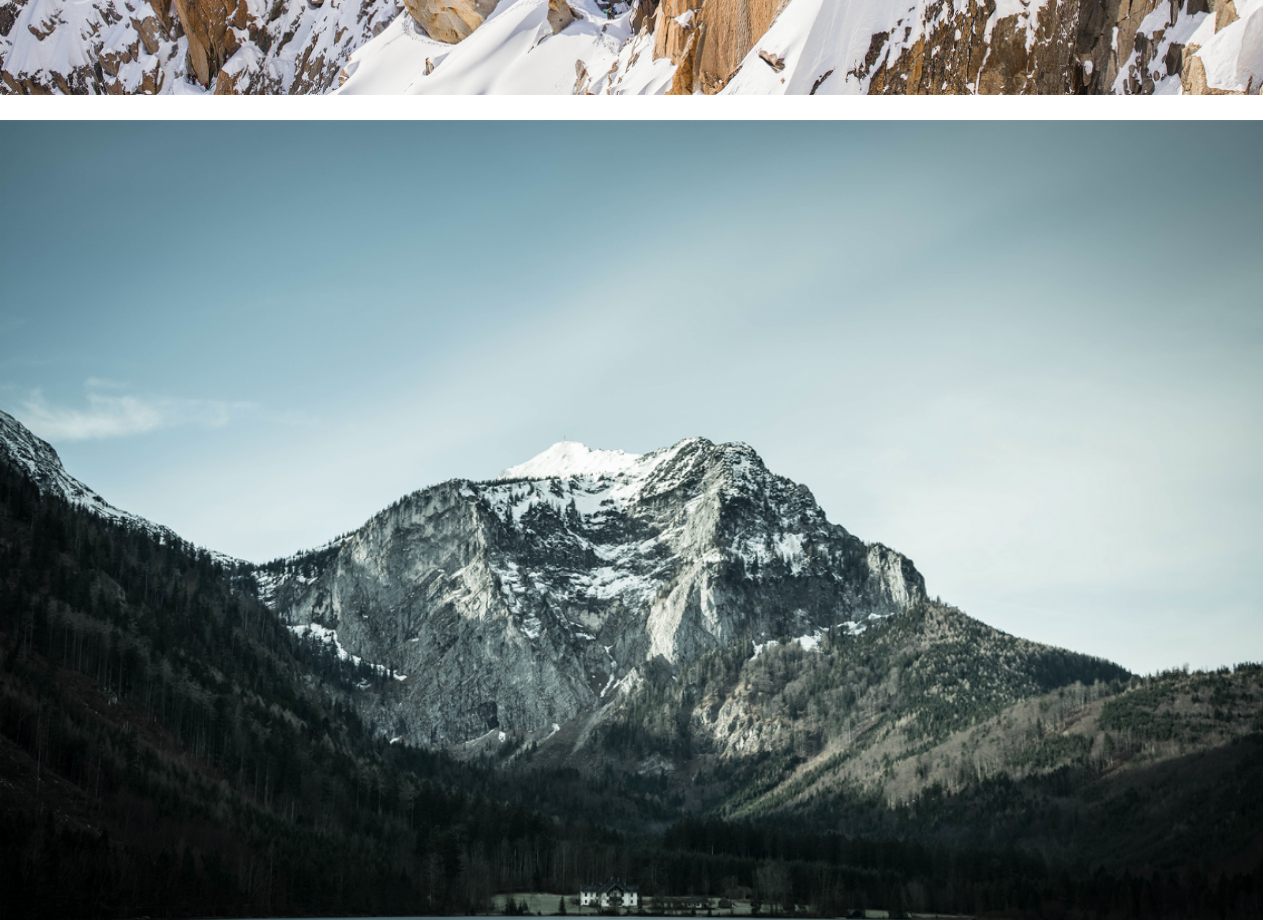
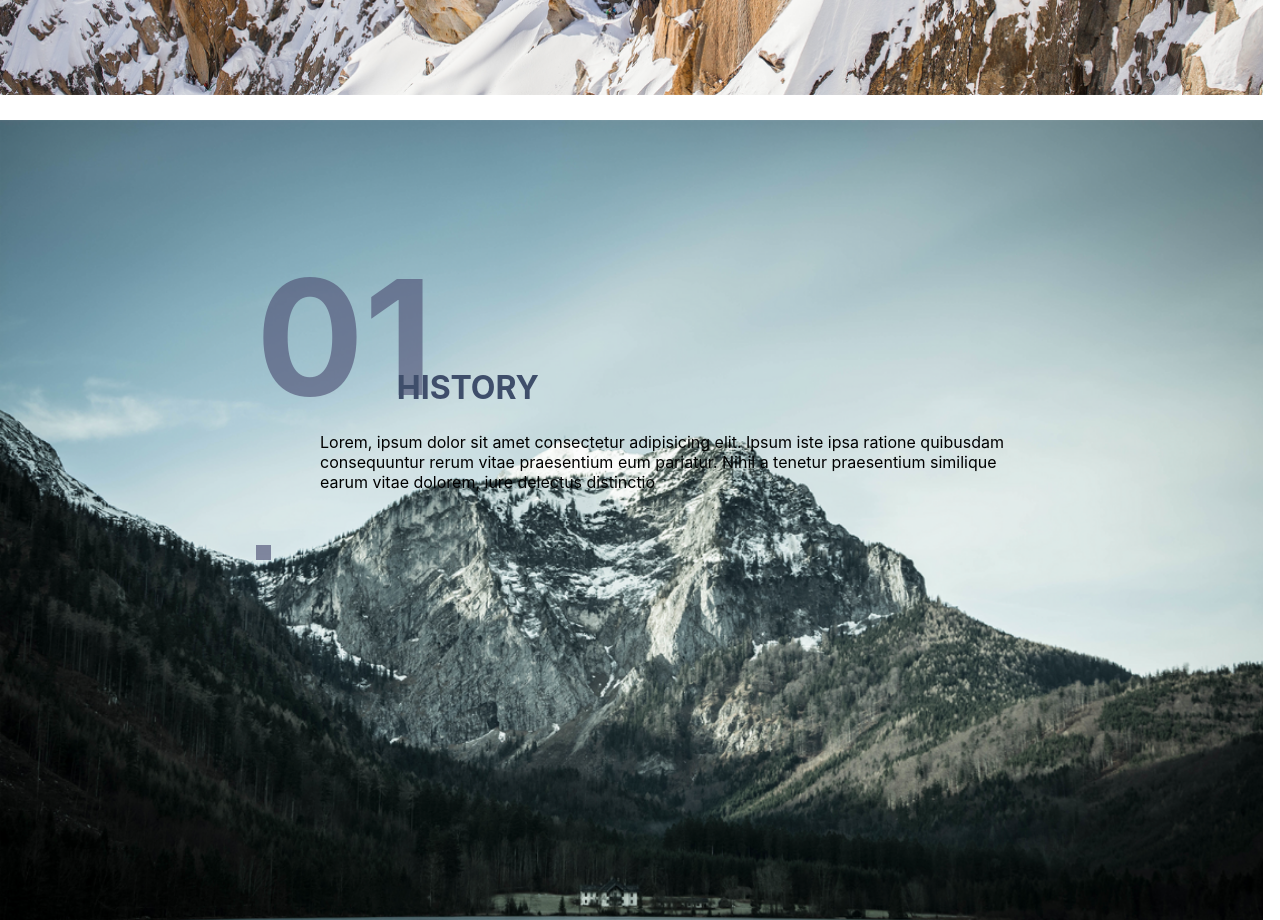
Before and after one commit to RhisavRay/Project-for-CT, a React (Create React App) app: page / in a window 1280 px wide. Shown: the part 680-1600 px from the top of the page. Built offline with nearby package versions, Linux system fonts and the light colour scheme.

Commit message:
Image 2 is done

```diff
--- a/src/components/Two.jsx
+++ b/src/components/Two.jsx
@@ -1,4 +1,5 @@
 import React from 'react'
+import "../styles/two.css"
 
 const Two = () => {
   return (
@@ -6,11 +7,21 @@ const Two = () => {
 
         <img src={require('../Assets/Image_2.png')} alt="Losangeles Mountains" className="image"/>
 
-        <div className="heading">
+        <div className="box">
 
-            <span className="one">LOSANGELES</span>
+            <div className="number">01</div>
 
-            <span className="two">MOUNTAINS</span>
+            <div className="title">HISTORY</div>
+
+            <div className="text">
+
+                <p>
+                    Lorem, ipsum dolor sit amet consectetur adipisicing elit. Ipsum iste ipsa ratione quibusdam consequuntur rerum vitae praesentium eum pariatur. Nihil a tenetur praesentium similique earum vitae dolorem, iure delectus distinctio
+                </p>
+
+            </div>
+
+            <div className="black_box"></div>
 
         </div>
 
--- a/src/styles/navbar.css
+++ b/src/styles/navbar.css
@@ -10,6 +10,7 @@
 {
     padding: 3vh;
     position: fixed;
+    z-index: 1;
     width: 100%;
     top: 0;
     display: flex;
--- a/src/styles/two.css
+++ b/src/styles/two.css
@@ -9,6 +9,7 @@
     height: 100vh;
     width: 98.7vw;
     overflow: hidden;
+    position: relative;
 }
 
 .image
@@ -16,3 +17,49 @@
     width: 100vw;
     height: auto;
 }
+
+.box
+{
+    position: absolute;
+    top: 15vh;
+    width: 60vw;
+    height: 40vh;
+    margin: 0 20vw;
+}
+
+.number
+{
+    position: absolute;
+    font-size: 20vh;
+    font-weight: bold;
+    color: rgba(79, 82, 118, 0.648);
+    top: 0;
+    left: 0;
+}
+
+.title
+{
+    position: absolute;
+    font-size: xx-large;
+    font-weight: bold;
+    color: #3F4E6B;
+    left: 11vw;
+    top: 16vh;
+}
+
+.text
+{
+    position: absolute;
+    top: 22vh;
+    left: 5vw;
+}
+
+.black_box
+{
+    position: absolute;
+    height: 15px;
+    width: 15px;
+    background-color: rgba(79, 82, 118, 0.648);
+    bottom: 0;
+    left: 0;
+}
```
